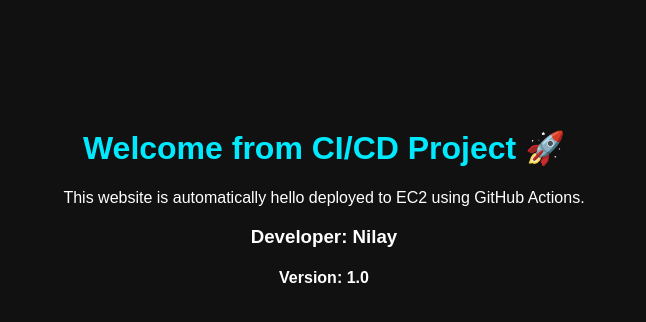
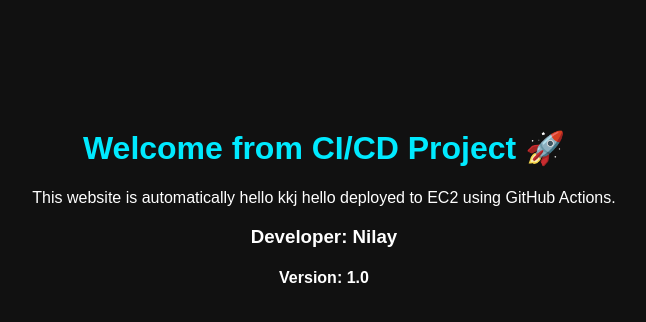
Before and after one commit to nilay866/CICD-demo, a plain HTML site: page index.html in a window 1280 px wide. Shown: the whole page, without its empty margins (316-962 px from the left). Drawn offline with Linux system fonts and the light colour scheme.

Commit message:
Update index.html

```diff
--- a/index.html
+++ b/index.html
@@ -6,7 +6,7 @@
 </head>
 <body>
     <h1>Welcome from CI/CD Project 🚀</h1>
-    <p>This website is automatically hello deployed to EC2 using GitHub Actions.</p>
+    <p>This website is automatically hello kkj hello deployed to EC2 using GitHub Actions.</p>
     <h3>Developer: Nilay</h3>
     <h4>Version: 1.0</h4>
 </body>
```
